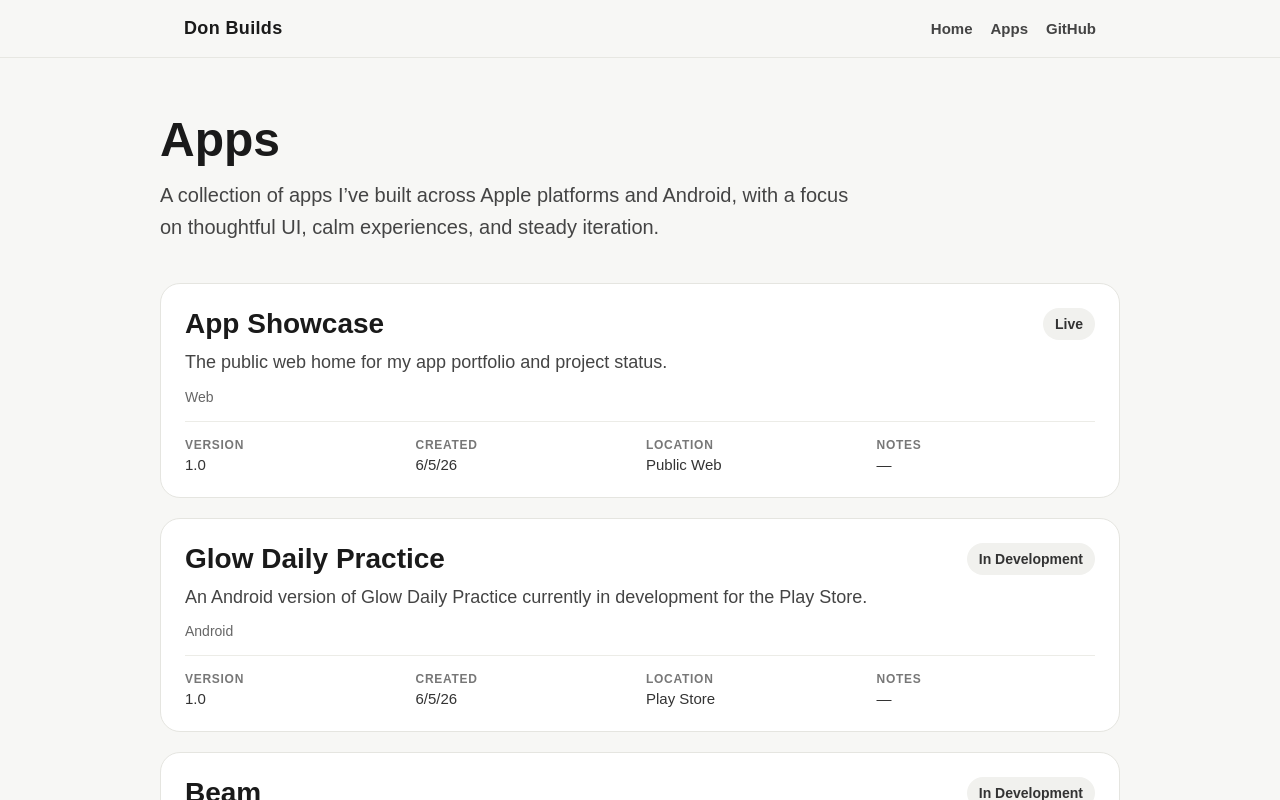
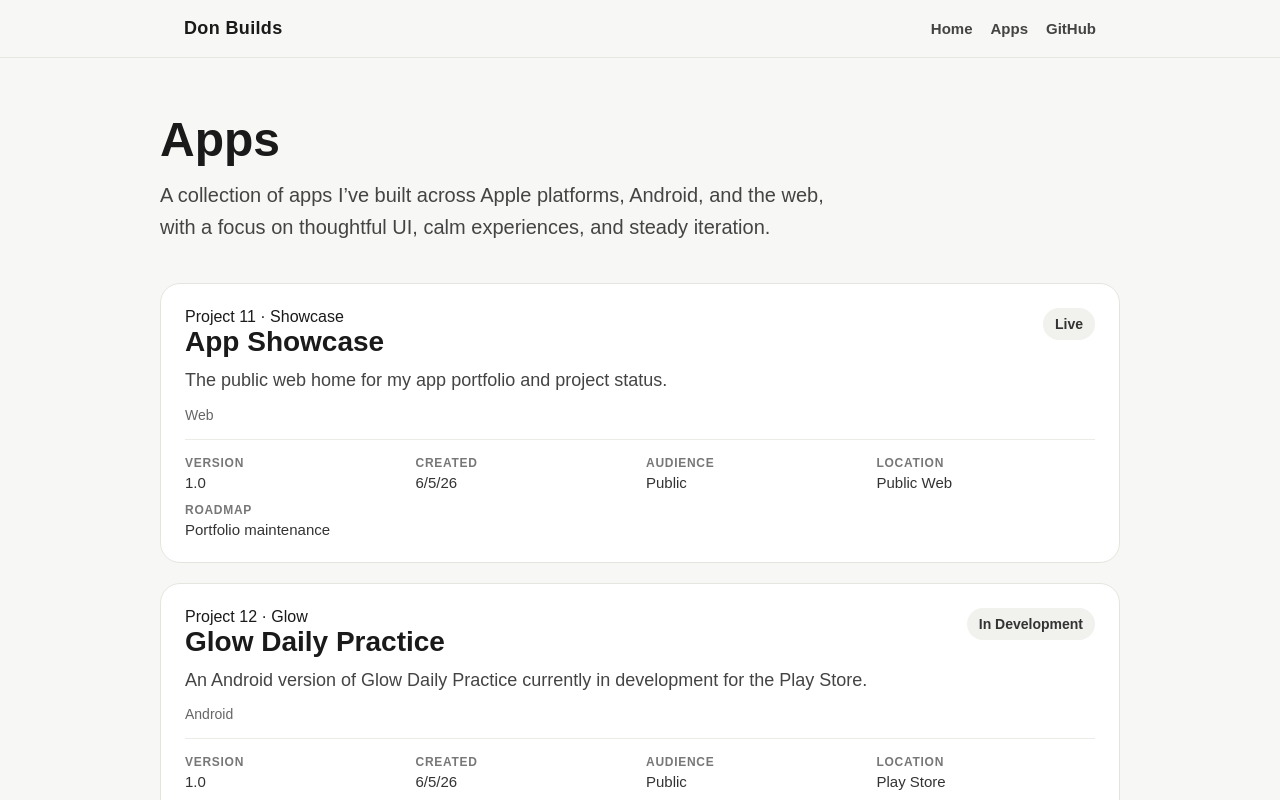
Before and after one commit to donnoel/apps-showcase, a Next.js app: page /apps in a window 1280 px wide. Shown: the top 800 px of the page. Built offline with nearby package versions, Linux system fonts and the light colour scheme.

Commit message:
Show updated portfolio status fields

```diff
--- a/app/apps/page.tsx
+++ b/app/apps/page.tsx
@@ -18,8 +18,9 @@ export default function AppsPage() {
         <h1 className={styles.title}>Apps</h1>
 
         <p className={styles.intro}>
-          A collection of apps I’ve built across Apple platforms and Android,
-          with a focus on thoughtful UI, calm experiences, and steady iteration.
+          A collection of apps I’ve built across Apple platforms, Android, and
+          the web, with a focus on thoughtful UI, calm experiences, and steady
+          iteration.
         </p>
 
         <div className={styles.grid}>
@@ -31,6 +32,9 @@ export default function AppsPage() {
             >
               <div className={styles.cardHeader}>
                 <div className={styles.cardHeaderText}>
+                  <p className={styles.projectLabel}>
+                    Project {app.projectNumber} · {app.projectName}
+                  </p>
                   <h2 className={styles.cardTitle}>{app.name}</h2>
                   <p className={styles.cardDescription}>{app.description}</p>
                   <p className={styles.platform}>{app.platform}</p>
@@ -51,6 +55,11 @@ export default function AppsPage() {
                 </div>
 
                 <div>
+                  <p className={styles.metaLabel}>Audience</p>
+                  <p className={styles.metaValue}>{app.audience}</p>
+                </div>
+
+                <div>
                   <p className={styles.metaLabel}>Location</p>
                   <p className={styles.metaValue}>
                     {app.location || "Not listed"}
@@ -58,8 +67,8 @@ export default function AppsPage() {
                 </div>
 
                 <div>
-                  <p className={styles.metaLabel}>Notes</p>
-                  <p className={styles.metaValue}>{app.notes || "—"}</p>
+                  <p className={styles.metaLabel}>Roadmap</p>
+                  <p className={styles.metaValue}>{app.roadmap || "—"}</p>
                 </div>
               </div>
             </a>
```
